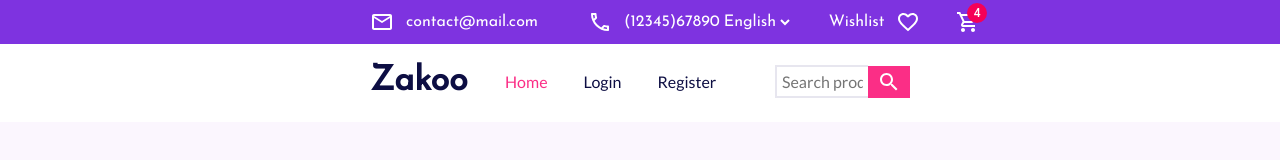
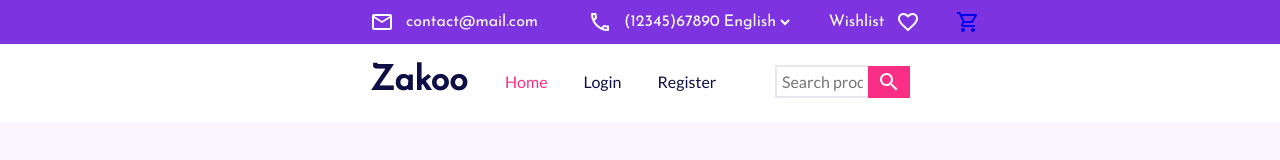
Before and after one commit to idnzozkan/zakoo, a React (Create React App) app in the folder frontend/: page / in a window 1280 px wide. Shown: the top 160 px of the page. Built offline with nearby package versions, Linux system fonts and the light colour scheme; no server answers; the HTML template or start-up script is replaced by a standard one.

Commit message:
Use quantity of the cart items from the global state on the topbar

```diff
--- a/frontend/src/components/Topbar.jsx
+++ b/frontend/src/components/Topbar.jsx
@@ -1,10 +1,14 @@
+import React from 'react'
+import { useSelector } from 'react-redux'
+import { Link } from 'react-router-dom'
 import { Badge } from '@material-ui/core'
-import { FavoriteBorderOutlined, MailOutlined, PhoneOutlined, ShoppingCartOutlined } from '@material-ui/icons'
-import React from 'react'
 import styled from 'styled-components'
 import { xsmall } from '../responsive'
+import { FavoriteBorderOutlined, MailOutlined, PhoneOutlined, ShoppingCartOutlined } from '@material-ui/icons'
 
 const Topbar = () => {
+    const productCountInCart = useSelector(state => state.cart.productCountInCart)
+
     return (
         <Container>
             <Wrapper>
@@ -28,11 +32,13 @@ const Topbar = () => {
                         Wishlist
                         <FavoriteBorderOutlined />
                     </Wishlist>
-                    <Cart>
-                        <Badge badgeContent={4} color="secondary" overlap="circular">
-                            <ShoppingCartOutlined />
-                        </Badge>
-                    </Cart>
+                    <Link to="/cart">
+                        <Cart>
+                            <Badge badgeContent={productCountInCart} color="secondary" overlap="circular">
+                                <ShoppingCartOutlined />
+                            </Badge>
+                        </Cart>
+                    </Link>
                 </Right>
             </Wrapper>
         </Container>
```
